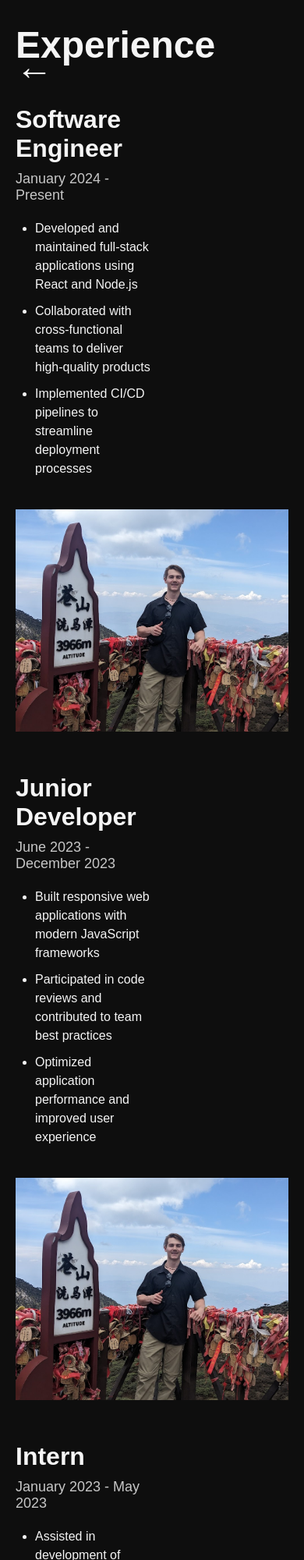
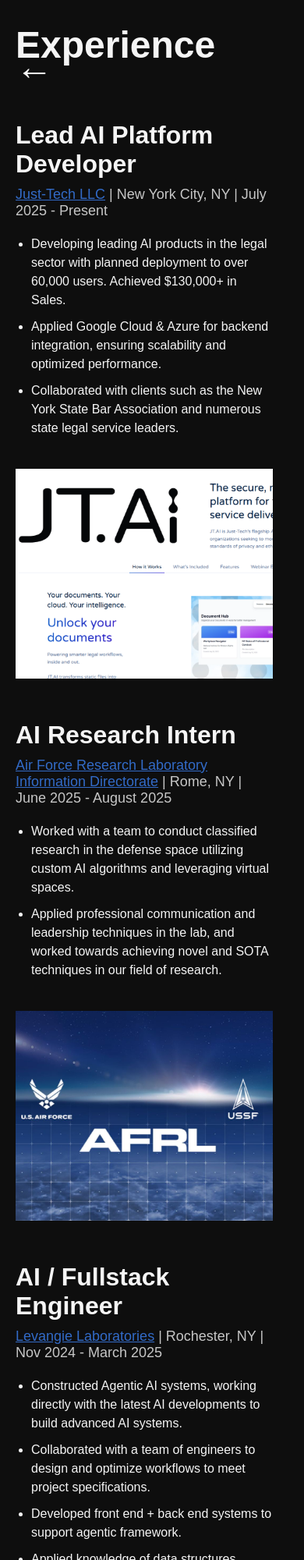
Before and after one commit to RomanSlack/romanslack_portfolio_v3, a plain HTML site: page experience.html in a window 390 px wide. Shown: the top 2000 px of the page at 78% size. Drawn offline with Linux system fonts and the light colour scheme; a web font is replaced by a local one.

Commit message:
Experience page

```diff
--- a/experience.html
+++ b/experience.html
@@ -16,46 +16,102 @@
         <div class="experience-container">
             <div class="experience-entry">
                 <div class="experience-content">
-                    <h2 class="experience-title">Software Engineer</h2>
-                    <p class="experience-date">January 2024 - Present</p>
+                    <h2 class="experience-title">Lead AI Platform Developer</h2>
+                    <p class="experience-date"><a href="https://just-tech.com/" target="_blank" class="company-link">Just-Tech LLC</a> | New York City, NY | July 2025 - Present</p>
                     <ul class="experience-bullets">
-                        <li>Developed and maintained full-stack applications using React and Node.js</li>
-                        <li>Collaborated with cross-functional teams to deliver high-quality products</li>
-                        <li>Implemented CI/CD pipelines to streamline deployment processes</li>
+                        <li>Developing leading AI products in the legal sector with planned deployment to over 60,000 users. Achieved $130,000+ in Sales.</li>
+                        <li>Applied Google Cloud & Azure for backend integration, ensuring scalability and optimized performance.</li>
+                        <li>Collaborated with clients such as the New York State Bar Association and numerous state legal service leaders.</li>
                     </ul>
                 </div>
                 <div class="experience-image-container">
-                    <img src="roman_rectangular-nice_pic)1.jpg" alt="Software Engineer" class="experience-image">
+                    <img src="images/just-tech.png" alt="Lead AI Platform Developer" class="experience-image">
                 </div>
             </div>
 
             <div class="experience-entry">
                 <div class="experience-content">
-                    <h2 class="experience-title">Junior Developer</h2>
-                    <p class="experience-date">June 2023 - December 2023</p>
+                    <h2 class="experience-title">AI Research Intern</h2>
+                    <p class="experience-date"><a href="https://www.afrl.af.mil/" target="_blank" class="company-link">Air Force Research Laboratory Information Directorate</a> | Rome, NY | June 2025 - August 2025</p>
                     <ul class="experience-bullets">
-                        <li>Built responsive web applications with modern JavaScript frameworks</li>
-                        <li>Participated in code reviews and contributed to team best practices</li>
-                        <li>Optimized application performance and improved user experience</li>
+                        <li>Worked with a team to conduct classified research in the defense space utilizing custom AI algorithms and leveraging virtual spaces.</li>
+                        <li>Applied professional communication and leadership techniques in the lab, and worked towards achieving novel and SOTA techniques in our field of research.</li>
                     </ul>
                 </div>
                 <div class="experience-image-container">
-                    <img src="roman_rectangular-nice_pic)1.jpg" alt="Junior Developer" class="experience-image">
+                    <img src="images/afrl.jpg" alt="AI Research Intern" class="experience-image">
                 </div>
             </div>
 
             <div class="experience-entry">
                 <div class="experience-content">
-                    <h2 class="experience-title">Intern</h2>
-                    <p class="experience-date">January 2023 - May 2023</p>
+                    <h2 class="experience-title">AI / Fullstack Engineer</h2>
+                    <p class="experience-date"><a href="https://levangielabs.com/" target="_blank" class="company-link">Levangie Laboratories</a> | Rochester, NY | Nov 2024 - March 2025</p>
                     <ul class="experience-bullets">
-                        <li>Assisted in development of customer-facing features</li>
-                        <li>Learned industry best practices and modern development workflows</li>
-                        <li>Contributed to documentation and testing efforts</li>
+                        <li>Constructed Agentic AI systems, working directly with the latest AI developments to build advanced AI systems.</li>
+                        <li>Collaborated with a team of engineers to design and optimize workflows to meet project specifications.</li>
+                        <li>Developed front end + back end systems to support agentic framework.</li>
+                        <li>Applied knowledge of data structures, databases, and algorithms to achieve complex AI oriented tasks.</li>
                     </ul>
                 </div>
                 <div class="experience-image-container">
-                    <img src="roman_rectangular-nice_pic)1.jpg" alt="Intern" class="experience-image">
+                    <img src="images/llabs.png" alt="AI / Fullstack Engineer" class="experience-image">
+                </div>
+            </div>
+
+            <div class="experience-entry">
+                <div class="experience-content">
+                    <h2 class="experience-title">Full Stack App Design (Freelance)</h2>
+                    <p class="experience-date">Tick-It | Tampa, FL | Aug 2024 - Sept 2024</p>
+                    <ul class="experience-bullets">
+                        <li>Collaborated with client to design, develop, and deploy a custom eCommerce application utilizing Flutter for cross-platform development.</li>
+                        <li>Applied Google Cloud Platform for backend integration, ensuring scalability and optimized performance.</li>
+                    </ul>
+                </div>
+                <div class="experience-image-container">
+                    <img src="images/tick_it.JPG" alt="Full Stack App Design" class="experience-image">
+                </div>
+            </div>
+
+            <div class="experience-entry">
+                <div class="experience-content">
+                    <h2 class="experience-title">Middle School Programming Teacher</h2>
+                    <p class="experience-date"><a href="https://www.youthandfamilyservices.org/" target="_blank" class="company-link">Youth and Family Services</a> | Rapid City, SD | August 2023 - May 2024</p>
+                    <ul class="experience-bullets">
+                        <li>Designed and implemented a programming curriculum, teaching over 100 students fundamental and advanced programming skills using AI-driven tools.</li>
+                        <li>Applied professional communication and leadership techniques in the classroom, enhancing the learning environment.</li>
+                        <li>Cultivated educational development using supplemental learning and community activities to inspire a STEM pathway in students.</li>
+                    </ul>
+                </div>
+                <div class="experience-image-container">
+                    <img src="images/youthandfamily.png" alt="Middle School Programming Teacher" class="experience-image">
+                </div>
+            </div>
+
+            <div class="experience-entry">
+                <div class="experience-content">
+                    <h2 class="experience-title">Founder and CEO of NextGen</h2>
+                    <p class="experience-date"><a href="https://nextgen-sd.netlify.app/" target="_blank" class="company-link">NextGen</a> | Black Hills Area, SD | Jun 2023 - Jan 2025</p>
+                    <ul class="experience-bullets">
+                        <li>Founded and organized a free programming day camp, providing underserved students with an opportunity to learn programming in a supportive environment.</li>
+                        <li>Led partnerships with local nonprofits and government organizations to coordinate and execute successful events.</li>
+                    </ul>
+                </div>
+                <div class="experience-image-container">
+                    <img src="images/nextgen.png" alt="Founder and CEO of NextGen" class="experience-image">
+                </div>
+            </div>
+
+            <div class="experience-entry">
+                <div class="experience-content">
+                    <h2 class="experience-title">Assistant Head Horticulturist</h2>
+                    <p class="experience-date"><a href="https://www.reptilegardens.com/" target="_blank" class="company-link">Black Hills Reptile Gardens</a> | Rapid City, SD | Apr 2020 - Apr 2024</p>
+                    <ul class="experience-bullets">
+                        <li>Managed a horticulture team in the world's largest reptile zoo, enhancing operations through effective team management, resource allocation, and project execution. Our efforts resulted in winning multiple state tourism awards.</li>
+                    </ul>
+                </div>
+                <div class="experience-image-container">
+                    <img src="images/roman_reptile_gardens.jpg" alt="Assistant Head Horticulturist" class="experience-image">
                 </div>
             </div>
         </div>
--- a/styles.css
+++ b/styles.css
@@ -205,8 +205,9 @@
 }
 
 .experience-content {
-    flex: 0 0 auto;
-    max-width: 50%;
+    flex: 1 1 auto;
+    min-width: 0;
+    max-width: 600px;
 }
 
 .experience-title {
@@ -219,6 +220,17 @@
     font-size: 24px;
     margin-bottom: 25px;
     opacity: 0.8;
+    overflow-wrap: break-word;
+    word-wrap: break-word;
+}
+
+.company-link {
+    color: #3B82F6;
+    text-decoration: underline;
+}
+
+.company-link:hover {
+    opacity: 0.7;
 }
 
 .experience-bullets {
@@ -235,10 +247,12 @@
 
 .experience-image-container {
     flex: 0 0 auto;
+    padding-right: 120px;
 }
 
 .experience-image {
     width: 400px;
+    max-width: 100%;
     height: 325px;
     object-fit: cover;
 }
@@ -300,11 +314,11 @@
 
 @media (max-width: 768px) {
     .experience-main {
-        padding: 0 20px;
+        padding-left: 20px;
     }
 
     .experience-container {
-        padding: 30px 0;
+        padding: 30px 20px 30px 0;
         gap: 50px;
     }
 
@@ -312,6 +326,10 @@
         flex-direction: column;
         gap: 30px;
         align-items: flex-start;
+    }
+
+    .experience-content {
+        max-width: 100%;
     }
 
     .experience-title {
@@ -322,6 +340,11 @@
     .experience-date {
         font-size: 18px;
         margin-bottom: 20px;
+        white-space: normal;
+    }
+
+    .experience-bullets {
+        padding-left: 20px;
     }
 
     .experience-bullets li {
@@ -332,6 +355,7 @@
 
     .experience-image-container {
         width: 100%;
+        padding-right: 0;
     }
 
     .experience-image {
```
Also changed, not shown: index.html (+1 -1 lines), images/afrl.jpg (added), images/just-tech.png (added), images/llabs.png (added), images/nextgen.png (added), images/roman_rectangular_landing.jpg (renamed from roman_rectangular-nice_pic)1.jpg), images/roman_reptile_gardens.jpg (added), images/tick_it.JPG (added), images/youthandfamily.png (added), roman_nice_pic_1_square.jpg (deleted).
